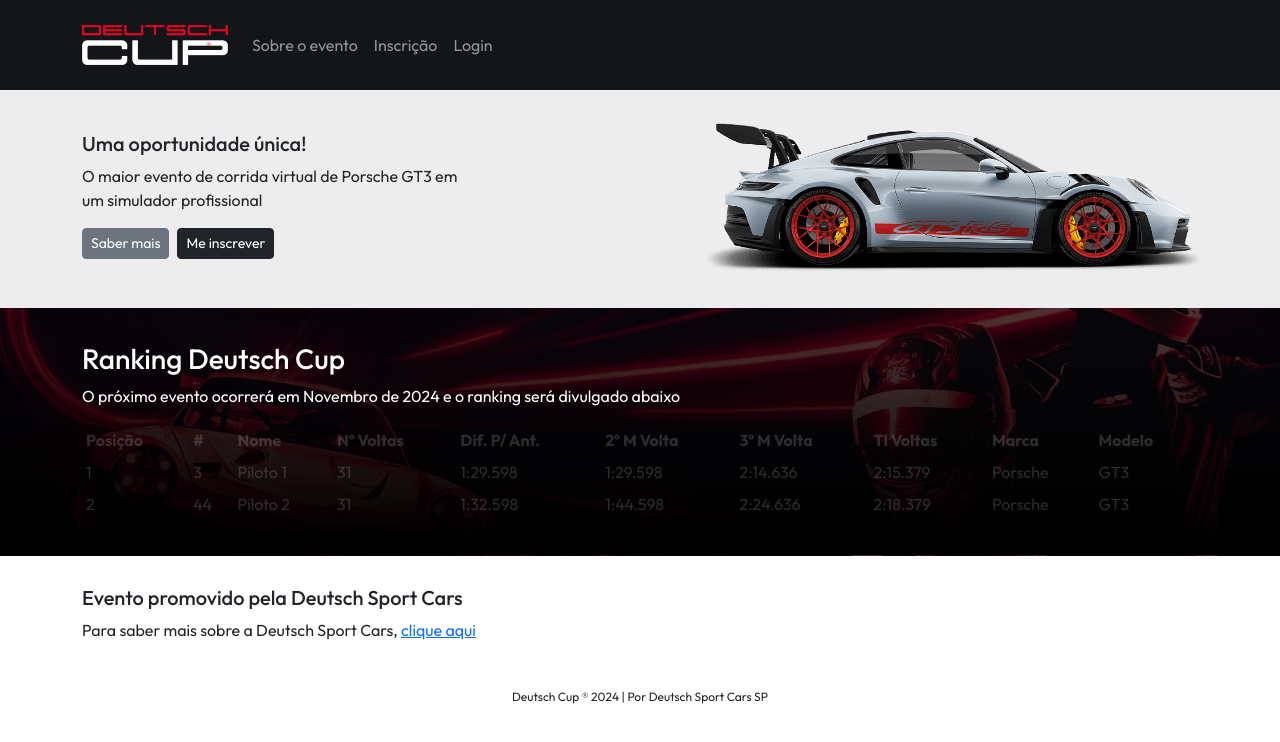
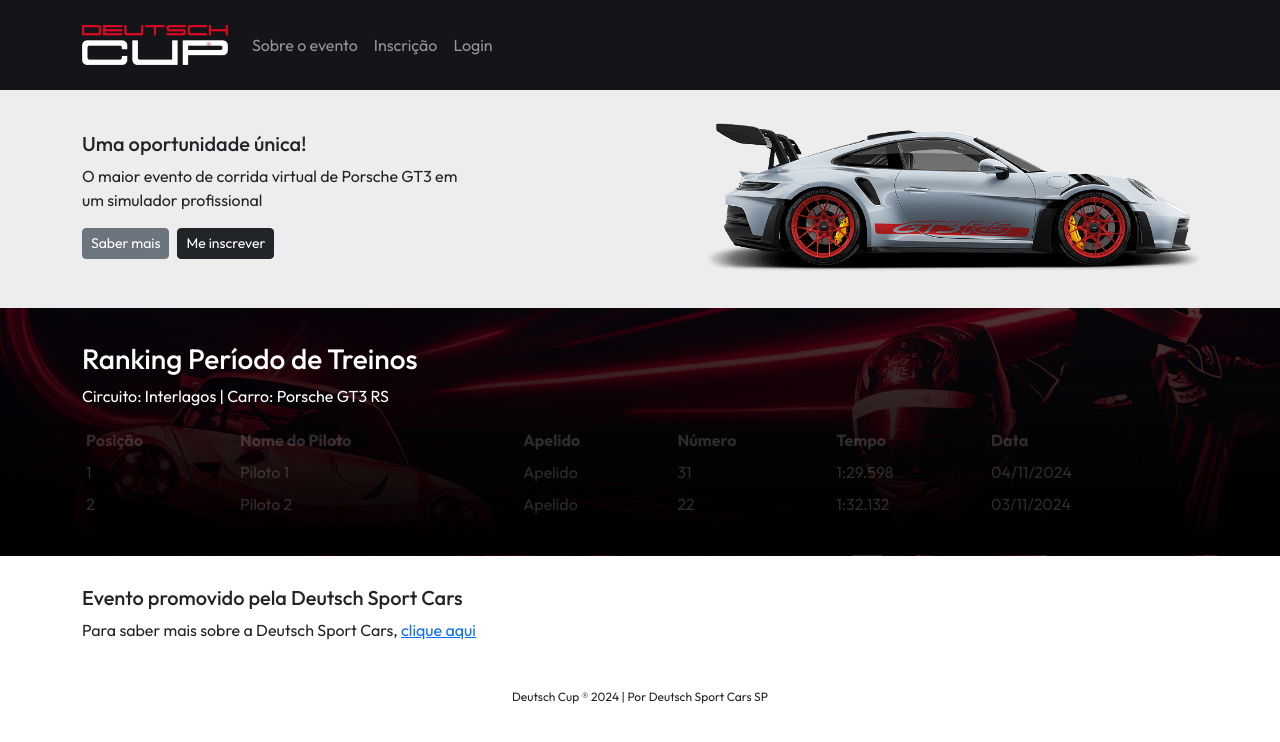
Before and after one commit to fabio-bueno-oliveira/deutschcup-frontend, a React (Vite) app: page / in a window 1280 px wide. Shown: the top 742 px of the page. Built offline with nearby package versions, Linux system fonts and the light colour scheme.

Commit message:
Ajuste textos landing page

```diff
--- a/src/pages/LandingPageFull/index.jsx
+++ b/src/pages/LandingPageFull/index.jsx
@@ -77,47 +77,35 @@ function LandingPage () {
         <Container>
           <Row>
             <Col className='mt-sm-3'>
-              <h3 className='mt-4 mt-sm-2'>Ranking Deutsch Cup</h3>
-              <p>O próximo evento ocorrerá em Novembro de 2024 e o ranking será divulgado abaixo</p>
+              <h3 className='mt-4 mt-sm-2'>Ranking Período de Treinos</h3>
+              <p>Circuito: Interlagos | Carro: Porsche GT3 RS</p>
               <Table responsive borderless bg="dark" data-bs-theme="dark" size="sm">
                 <thead>
                   <tr>
                     <th>Posição</th>
-                    <th>#</th>
-                    <th>Nome</th>
-                    <th>Nº Voltas</th>
-                    <th>Dif. P/ Ant.</th>
-                    <th>2º M Volta</th>
-                    <th>3º M Volta</th>
-                    <th>Tl Voltas</th>
-                    <th>Marca</th>
-                    <th>Modelo</th>
+                    <th>Nome do Piloto</th>
+                    <th>Apelido</th>
+                    <th>Número</th>
+                    <th>Tempo</th>
+                    <th>Data</th>
                   </tr>
                 </thead>
                 <tbody>
                   <tr>
                     <td>1</td>
-                    <td>3</td>
                     <td>Piloto 1</td>
+                    <td>Apelido</td>
                     <td>31</td>
                     <td>1:29.598</td>
-                    <td>1:29.598</td>
-                    <td>2:14.636</td>
-                    <td>2:15.379</td>
-                    <td>Porsche</td>
-                    <td>GT3</td>
+                    <td>04/11/2024</td>
                   </tr>
                   <tr>
                     <td>2</td>
-                    <td>44</td>
                     <td>Piloto 2</td>
-                    <td>31</td>
-                    <td>1:32.598</td>
-                    <td>1:44.598</td>
-                    <td>2:24.636</td>
-                    <td>2:18.379</td>
-                    <td>Porsche</td>
-                    <td>GT3</td>
+                    <td>Apelido</td>
+                    <td>22</td>
+                    <td>1:32.132</td>
+                    <td>03/11/2024</td>
                   </tr>
                 </tbody>
               </Table>
```
